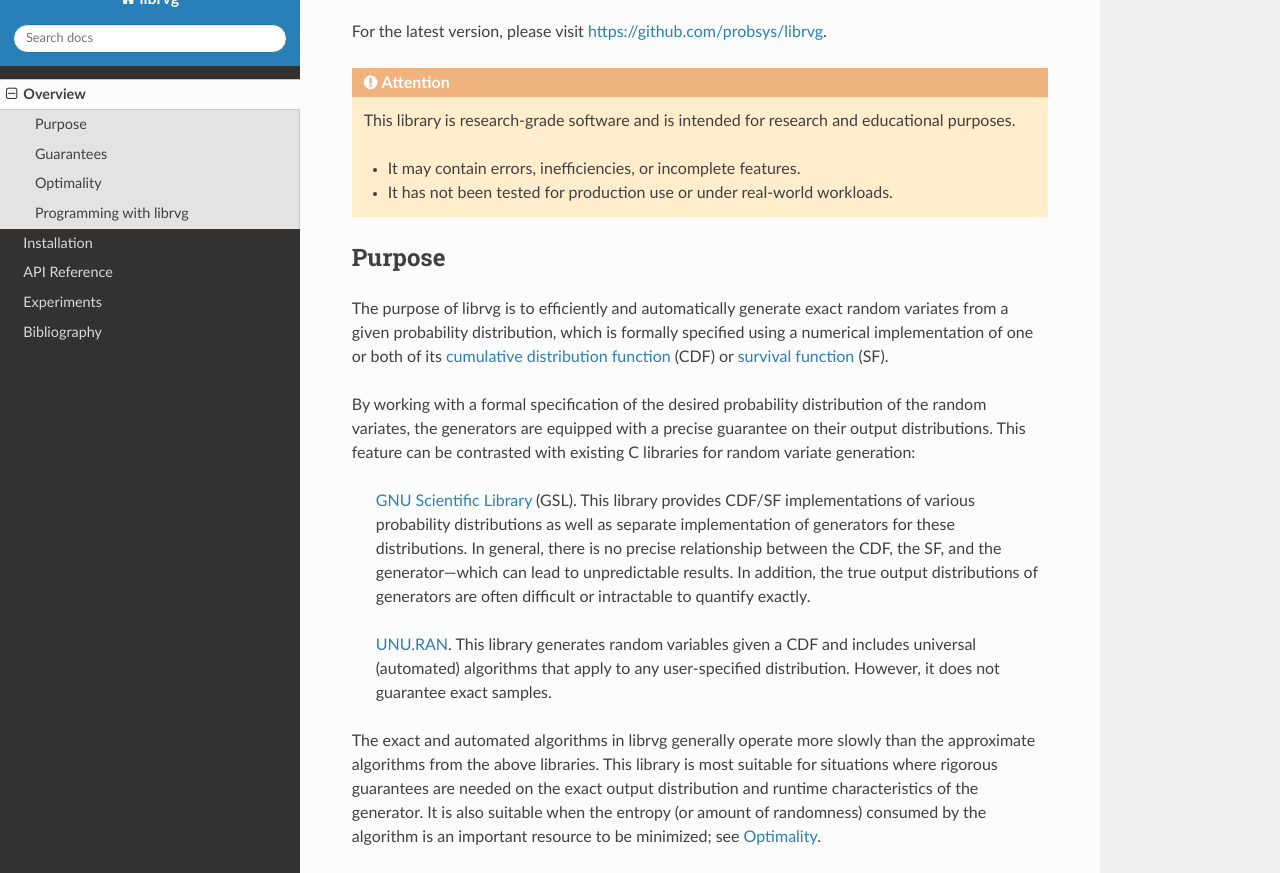
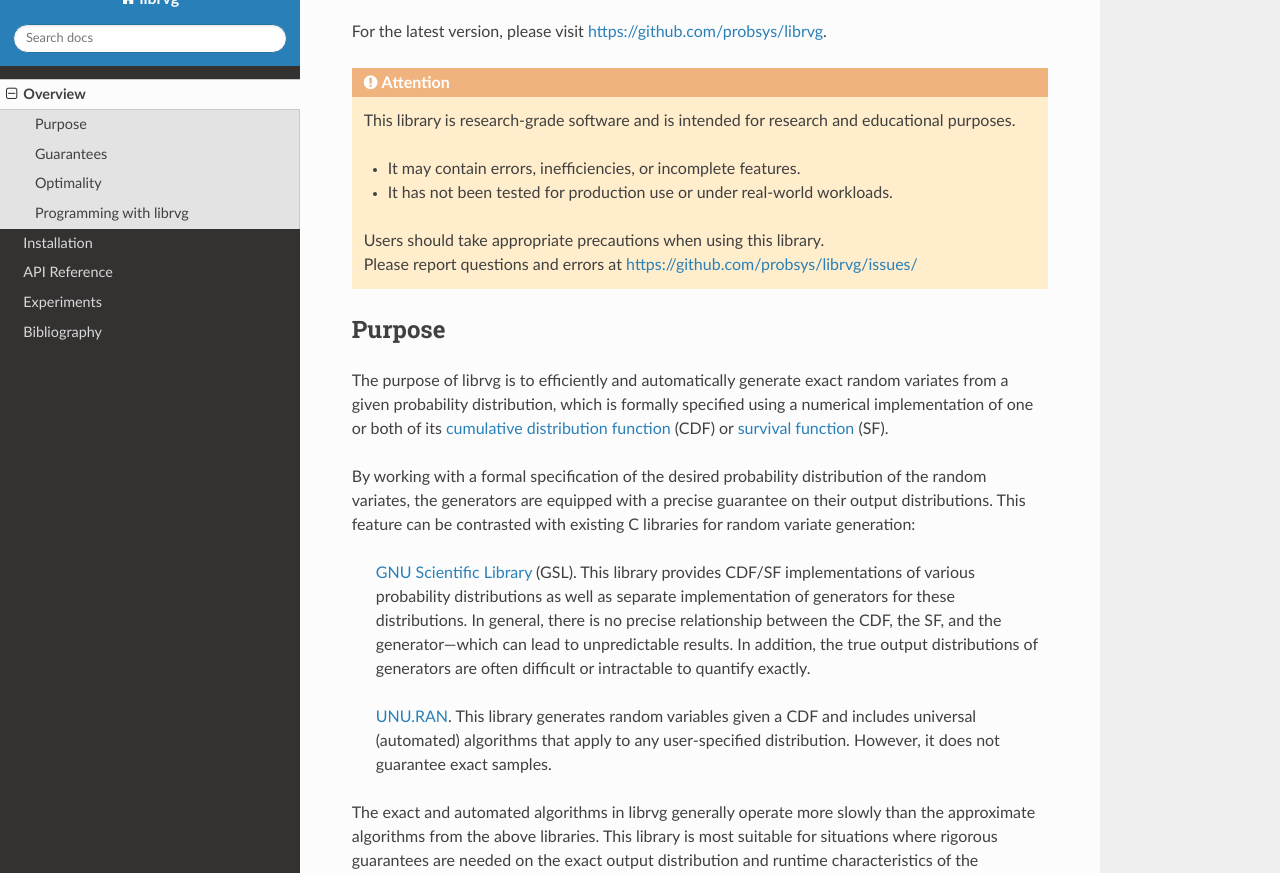
Before and after one commit to probsys/librvg, a Sphinx documentation site: the page built from doc/source/overview.rst, in a window 1280 px wide and 900 px high, scrolled down 309 px, cut to the strip 27-900 px from the top of the window. Built offline with Sphinx 7.4.7 and the Read the Docs theme 3.1.0, drawn with Linux system fonts in a browser that asks for light colours; cross-references to code outside the pages are shown as plain code.

Commit message:
Update readme for link of issues page

```diff
--- a/doc/source/overview.rst
+++ b/doc/source/overview.rst
@@ -19,6 +19,9 @@ For the latest version, please visit https://github.com/probsys/librvg.
 
    - It may contain errors, inefficiencies, or incomplete features.
    - It has not been tested for production use or under real-world workloads.
+
+   | Users should take appropriate precautions when using this library.
+   | Please report questions and errors at https://github.com/probsys/librvg/issues/
 
 Purpose
 -------
```
